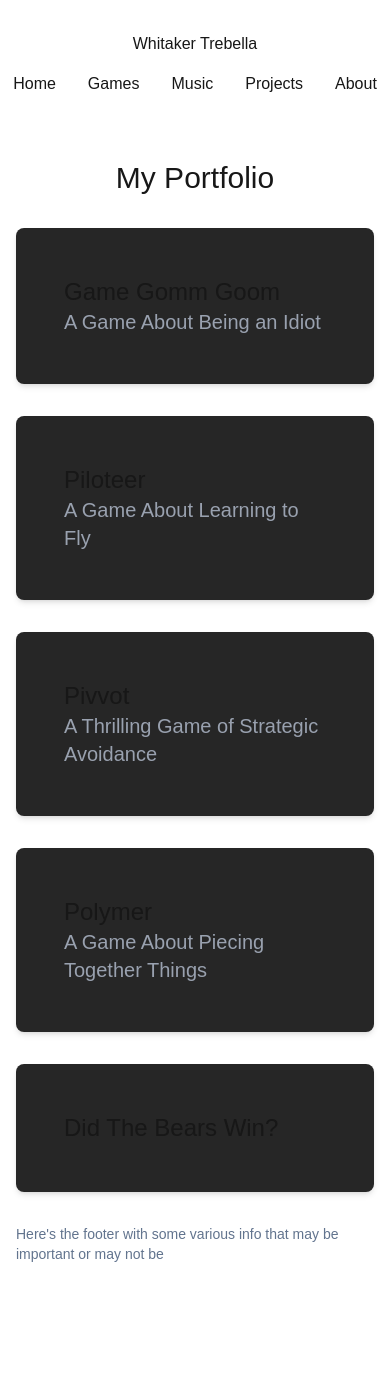
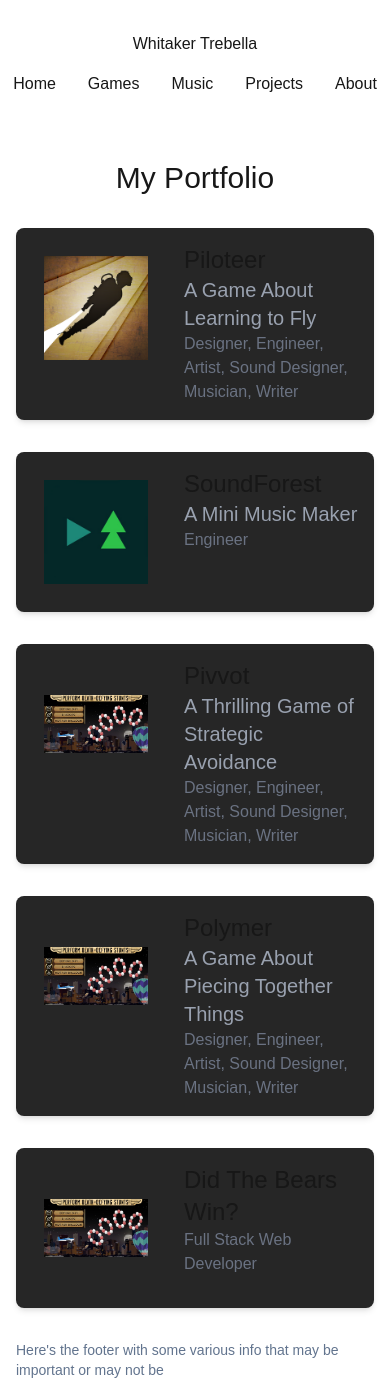
Before and after one commit to wtrebella/WhitakrPortfolio, a Next.js app in the folder whitakr-portfolio/: page / in a window 390 px wide. Before the commit the page ends 1280 px from the top, so only its background shows below. Built offline with nearby package versions, Linux system fonts and the light colour scheme.

Commit message:
Added piloteer and soundforest icons. Improvements to project modules.

```diff
--- a/whitakr-portfolio/src/app/page.tsx
+++ b/whitakr-portfolio/src/app/page.tsx
@@ -5,33 +5,72 @@ export default function Home() {
         <div className="min-h-full flex flex-col items-center justify-center p-4">
             <h1 className="text-3xl">My Portfolio</h1>
             <ProjectModule
-                title="Game Gomm Goom"
-                subtitle="A Game About Being an Idiot"
-                description="Oh god don't become a gomm goom because that's embarrassing!"
-                link="https://www.youtube.com/watch?v=dQw4w9WgXcQ"/>
+                title="Piloteer"
+                subtitle="A Game About Learning to Fly"
+                role="Designer, Engineer, Artist, Sound Designer, Musician, Writer"
+                description="In Piloteer, a whimsical and serenely challenging physics-based game about learning to fly, a renowned inventor is determined to overcome the stigma associated with flying a jetpack and convince the world that jetpacks should be revered by all. The UI art is done by the wonderful Mike Berg of https://weheart.games/."
+                image="/icon-piloteer.png"
+                links={[
+                    {
+                        href: "https://www.youtube.com/watch?v=CfvlH4exf54",
+                        label: "Piloteer Trailer",
+                        embedYouTube: true,
+                    },
+                ]}/>
 
             <ProjectModule
-                title="Piloteer"
-                subtitle="A Game About Learning to Fly"
-                description="In Piloteer, a whimsical and serenely challenging physics-based game about learning to fly, a renowned inventor is determined to overcome the stigma associated with flying a jetpack and convince the world that jetpacks should be revered by all."
-                link="https://www.youtube.com/watch?v=dQw4w9WgXcQ"/>
+                title="SoundForest"
+                subtitle="A Mini Music Maker"
+                role="Engineer"
+                description="SoundForest is a mini music that allows you to instantly compose a song using a collection of musical creatures."
+                image="/icon-soundforest.png"
+                links={[
+                    {
+                        href: "https://www.youtube.com/watch?v=EwKheW-cS8I",
+                        label: "SoundForest Trailer",
+                        embedYouTube: true,
+                    },
+                ]}/>
 
             <ProjectModule
                 title="Pivvot"
                 subtitle="A Thrilling Game of Strategic Avoidance"
+                role="Designer, Engineer, Artist, Sound Designer, Musician, Writer"
                 description="Pivvot is a thrilling game of strategic avoidance that will consistently test and challenge your ability to make quick, impulsive decisions."
-                link="https://www.youtube.com/watch?v=dQw4w9WgXcQ"/>
+                image="/piloteer_example.jpg"
+                links={[
+                    {
+                        href: "https://www.youtube.com/watch?v=Lvb68dq3ku8",
+                        label: "Pivvot Trailer",
+                        embedYouTube: true,
+                    },
+                ]}/>
 
             <ProjectModule
                 title="Polymer"
                 subtitle="A Game About Piecing Together Things"
+                role="Designer, Engineer, Artist, Sound Designer, Musician, Writer"
                 description="In Polymer, piece together things into things"
-                link="https://www.youtube.com/watch?v=dQw4w9WgXcQ"/>
+                image="/piloteer_example.jpg"
+                links={[
+                    {
+                        href: "https://www.youtube.com/watch?v=BbEJ3x4mI3M",
+                        label: "Polymer Trailer",
+                        embedYouTube: true,
+                    },
+                ]}/>
 
             <ProjectModule
                 title="Did The Bears Win?"
-                description="A fun little page I made when learning web dev"
-                link="https://didthebearswin.com"/>
+                description="A fun little page to celebreate the Chicago Bears. I made this while learning web dev."
+                role="Full Stack Web Developer"
+                image="/piloteer_example.jpg"
+                links={[
+                    {
+                        href: "https://didthebearswin.com",
+                        label: "Did the Bears Win?",
+                    },
+                ]}/>
         </div>
 	);
 }
--- a/whitakr-portfolio/src/components/ProjectModule.tsx
+++ b/whitakr-portfolio/src/components/ProjectModule.tsx
@@ -1,43 +1,141 @@
 'use client'
 
+import Image from "next/image";
 import Link from "next/link";
-import Image from "next/image";
-import { getLinkProps } from "@/lib/url";
-import {useState} from "react";
+import {useMemo, useState} from "react";
+import {getLinkProps, getYouTubeEmbedUrl} from "@/lib/url";
+
+type ModuleLink = {
+    href: string;
+    label: string;
+    embedYouTube?: boolean
+}
+
+type NormalizedModuleLink = {
+    href: string;
+    label: string;
+    embedYouTube?: boolean;
+    youTubeEmbedUrl: string | null;
+    linkProps: ReturnType<typeof getLinkProps>;
+}
+
+type ProjectModuleProps = {
+    title: string;
+    subtitle?: string;
+    role?: string;
+    description: string;
+    image: string;
+    links?: ModuleLink[];
+}
+
+function normalizeLinks(links: ModuleLink[]): NormalizedModuleLink[]
+{
+    return links
+        .map(link => {
+            const href = link.href.trim();
+            const label = link.label.trim() || href;
+
+            return {
+                ...link,
+                href,
+                label,
+            }
+        })
+        .filter(link => link.href.length > 0)
+        .map(link => ({
+            ...link,
+            linkProps: getLinkProps(link.href),
+            youTubeEmbedUrl: link.embedYouTube ? getYouTubeEmbedUrl(link.href) : null,
+        }))
+}
+
+function Description({ description }: { description: string }) {
+    const lines = description.split(/\r?\n/);
+    return (
+        <>
+            {lines.map((line, index) => line
+                ? (<p key={index} className="text-md">{line}</p>)
+                : (<div key={index} className="h-4" aria-hidden="true"/>)
+            )}
+        </>
+    );
+}
+
+function ModuleLinks({ links }: { links: NormalizedModuleLink[] }) {
+    if (links.length === 0) return null;
+
+    return (
+        <>
+            {links.map((link, index) => (
+                <div key={`${link.href}-${index}`} className="mt-2 flex w-full flex-col gap-2">
+                    {link.youTubeEmbedUrl ? (
+                        <iframe
+                            src={link.youTubeEmbedUrl}
+                            title={link.label}
+                            className="h-56 w-full rounded-md"
+                            allow="accelerometer; autoplay; clipboard-write; encrypted-media; gyroscope; picture-in-picture; web-share"
+                            referrerPolicy="strict-origin-when-cross-origin"
+                            allowFullScreen
+                        />
+                    ) : (
+                        <Link
+                            href={link.href}
+                            className="text-blue-500 hover:underline"
+                            {...link.linkProps}
+                        >
+                            {link.label}
+                        </Link>
+                    )}
+                </div>
+            ))}
+        </>
+    );
+}
 
 export default function ProjectModule(
-    {title, subtitle, description, link}: {title: string, subtitle?: string, description: string, link?: string}) {
+    {
+        title,
+        subtitle,
+        role,
+        description,
+        image,
+        links = []
+    }: ProjectModuleProps)
+{
 	const [isOpen, setIsOpen] = useState(false);
-    const trimmedLink = link?.trim();
-	const linkProps = getLinkProps(trimmedLink);
+
+    const normalizedLinks = useMemo(() => normalizeLinks(links), [links]);
+
 	return (
-        <div className="flex flex-row mt-8 p-4 rounded-lg w-full max-w-2xl shadow-md bg-neutral-800" onClick={() => setIsOpen(!isOpen)}>
-            <div className="flex flex-col p-4 min-w-[30dvh]">
-                <div className="flex flex-col items-start justify-center p-4">
+        <div className="mt-8 flex w-full max-w-2xl flex-row items-start gap-6 rounded-lg bg-neutral-800 p-4 shadow-md"
+             onClick={() => setIsOpen(!isOpen)}>
+            <div className="relative aspect-square w-32 shrink-0 self-start overflow-hidden rounded-md md:w-40">
+                <Image
+                    src={image}
+                    alt={`${title} image`}
+                    fill
+                    sizes="(max-width: 768px) 8rem, 10rem"
+                    className="object-contain p-3"
+                />
+            </div>
+
+            <div className="flex min-w-0 flex-1 flex-col">
+                <div className="flex flex-col items-start justify-center">
                     <h1 className="text-2xl">{title}</h1>
-                    {subtitle ? (
+                    {subtitle && (
                         <h2 className="text-xl text-gray-400">{subtitle}</h2>
-                    ) : null}
+                    )}
+                    {role && (
+                        <p className="text-md text-gray-500">{role}</p>
+                    )}
                 </div>
-                {isOpen ? (
-                    <>
-                        <div className="flex flex-col items-start justify-center p-4">
-                            <p className="text-md text">{description}</p>
-                            {trimmedLink ? (
-                                <Link
-                                    href={trimmedLink}
-                                    className="mt-2 text-blue-500 hover:underline"
-                                    {...linkProps}
-                                >
-                                    Learn more
-                                </Link>
-                            ) : null}
-                        </div>
-                        <div className="p-4">
-                            <Image src='/piloteer_example.jpg' alt='Example Image' width={321} height={181} className="rounded-md mb-4 max-h-min p-4 w-3xl"/>
-                        </div>
-                    </>
-                ) : null }
+
+                {isOpen && (
+                    <div className="mt-4 flex flex-col items-start justify-center">
+                        <Description description={description}/>
+                        <ModuleLinks links={normalizedLinks}/>
+                    </div>
+                )}
             </div>
         </div>
 	);
--- a/whitakr-portfolio/src/lib/url.ts
+++ b/whitakr-portfolio/src/lib/url.ts
@@ -8,3 +8,32 @@ export function isExternalUrl(href?: string | null): boolean {
 export function getLinkProps(href?: string | null): { target?: string; rel?: string } {
   return isExternalUrl(href) ? { target: '_blank', rel: 'noopener noreferrer' } : {};
 }
+
+export function getYouTubeVideoId(href?: string | null): string | null {
+    if (!href) return null;
+
+    const trimmed = href.trim();
+
+    try {
+        const url = new URL(trimmed);
+        const host = url.hostname.replace(/^www\./i, '').toLowerCase();
+
+        if (host === 'youtube.com' || host === 'm.youtube.com') {
+            return url.searchParams.get('v');
+        }
+
+        if (host === 'youtu.be') {
+            const videoId = url.pathname.slice(1) || null;
+            return videoId ?? null;
+        }
+    } catch {
+        return null;
+    }
+
+    return null;
+}
+
+export function getYouTubeEmbedUrl(href?: string | null): string | null {
+    const videoId = getYouTubeVideoId(href);
+    return videoId ? `https://www.youtube.com/embed/${videoId}` : null;
+}
```
Also changed, not shown: whitakr-portfolio/public/icon-piloteer.png (added), whitakr-portfolio/public/icon-soundforest.png (added).
